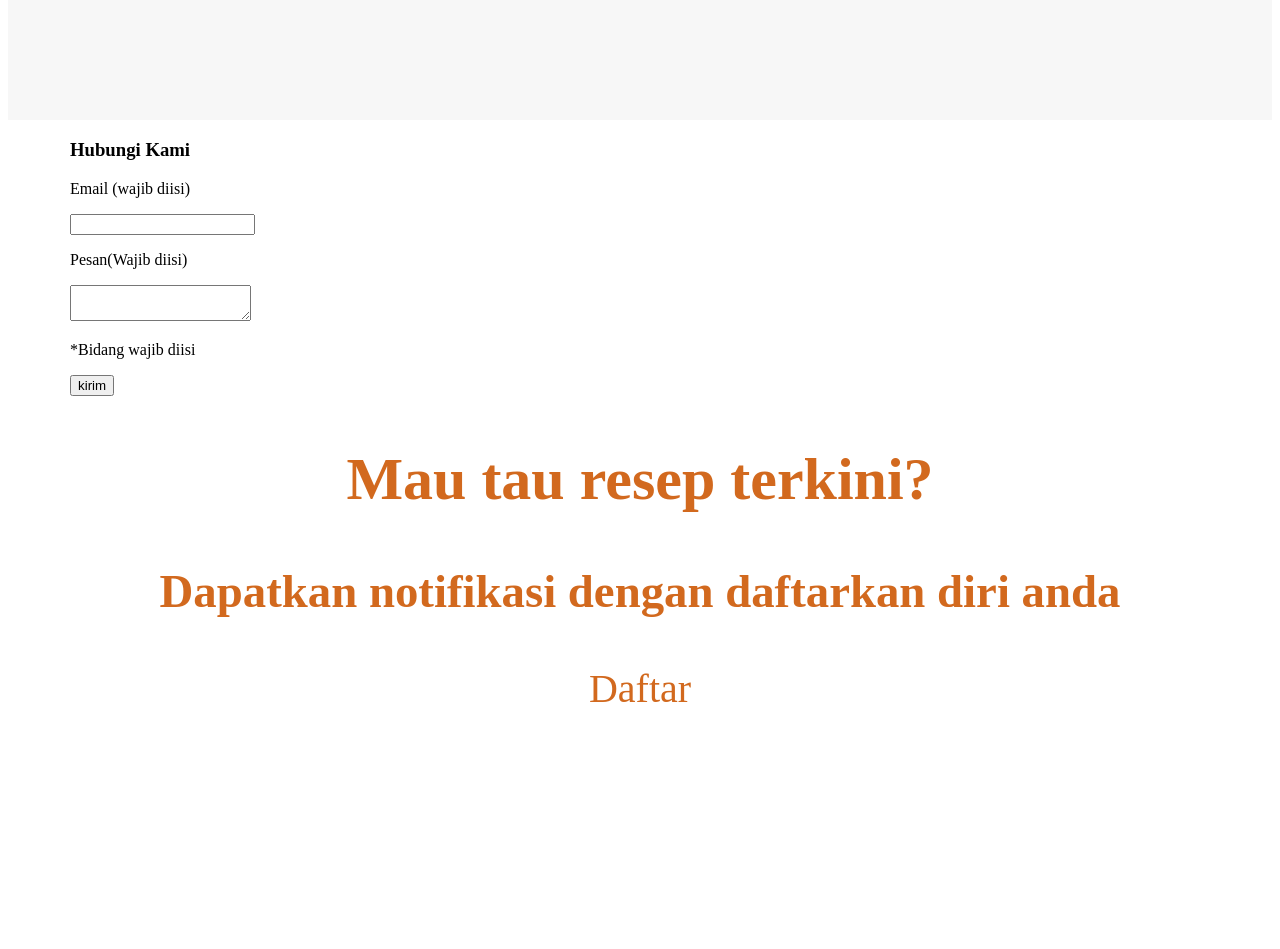
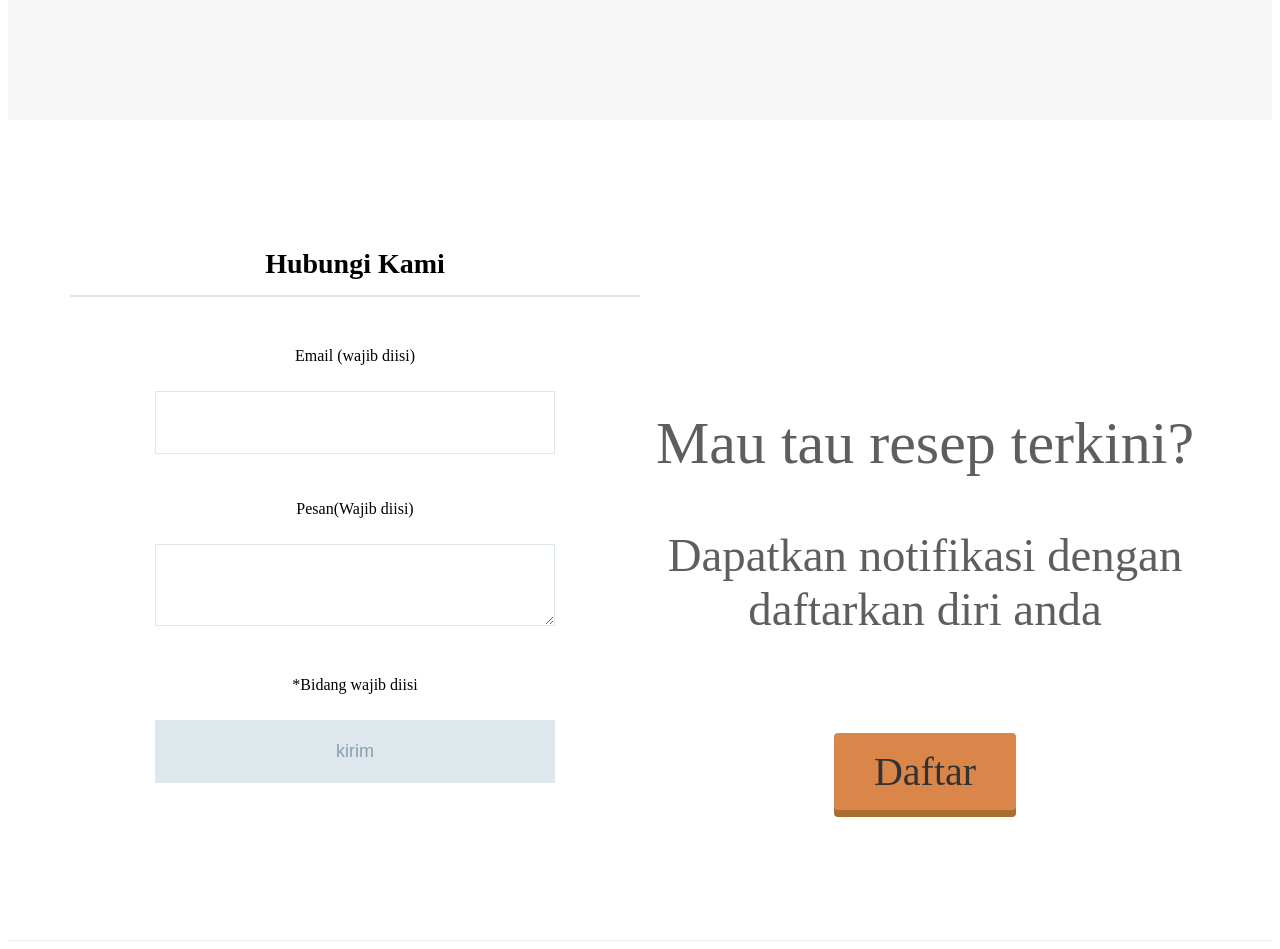
Before and after one commit to Fakhri28/html-css-exercise-c23, a plain HTML site: page index.html in a window 1280 px wide. Shown: the part 1020-1969 px from the top of the page. Before the commit the page ends 1740 px from the top, so only its background shows below. Drawn offline with Linux system fonts and the light colour scheme.

Commit message:
Update stylesheet.css

```diff
--- a/stylesheet.css
+++ b/stylesheet.css
@@ -92,3 +92,95 @@
     transform: scale(1);
     border-radius: 5px;
 }
+
+.message-wrapper {
+  border-bottom: 1px solid #eee;
+  padding-bottom: 80px;
+  text-align: center;
+}
+
+.bungkus{
+  display: flex;
+}
+
+.kolom{
+  flex: 50%;
+}
+
+.contact-form{
+  padding-top:100px;
+}
+
+input,textarea{
+  width:400px;
+  margin-top:10px;
+  margin-bottom:30px;
+  padding:20px;
+  font-size:18px;
+  border:1px solid #dee7ec;
+}
+
+.contact-submit{
+  background-color:#dee7ec;
+  color:#889eab;
+}
+
+p{
+  display:block;
+}
+
+.section-title{
+  border-bottom:2px solid #dee7ec;
+  font-size:28px;
+  padding-bottom:15px;
+  margin-bottom:50px;
+}
+
+.heading.kolom {
+  padding-top: 239px;
+  padding-bottom: 50px;
+  color: #5f5d60;
+}
+
+.heading span{
+  margin-top:50px;
+}
+
+.heading h2 {
+  font-weight: normal;
+}
+
+.heading h3 {
+  font-weight: normal;
+}
+
+.btn {
+  padding: 12px 24px;
+  color: black;
+  display: inline-block;
+  opacity: 0.8;
+  border-radius: 4px;
+  text-align: center;
+}
+
+.btn:hover {
+  opacity: 1;
+}
+
+.message {
+  padding: 15px 40px;
+  background-color: #d2691e;
+  cursor: pointer;
+  box-shadow: 0 7px #964b00;
+  transition: all 0.5s;
+}
+
+.message:active {
+  position: relative;
+  top: 7px;
+  box-shadow: none;
+}
+
+.message:hover {
+  background-color: rgba(150, 75, 0, 0.3);
+}
```
